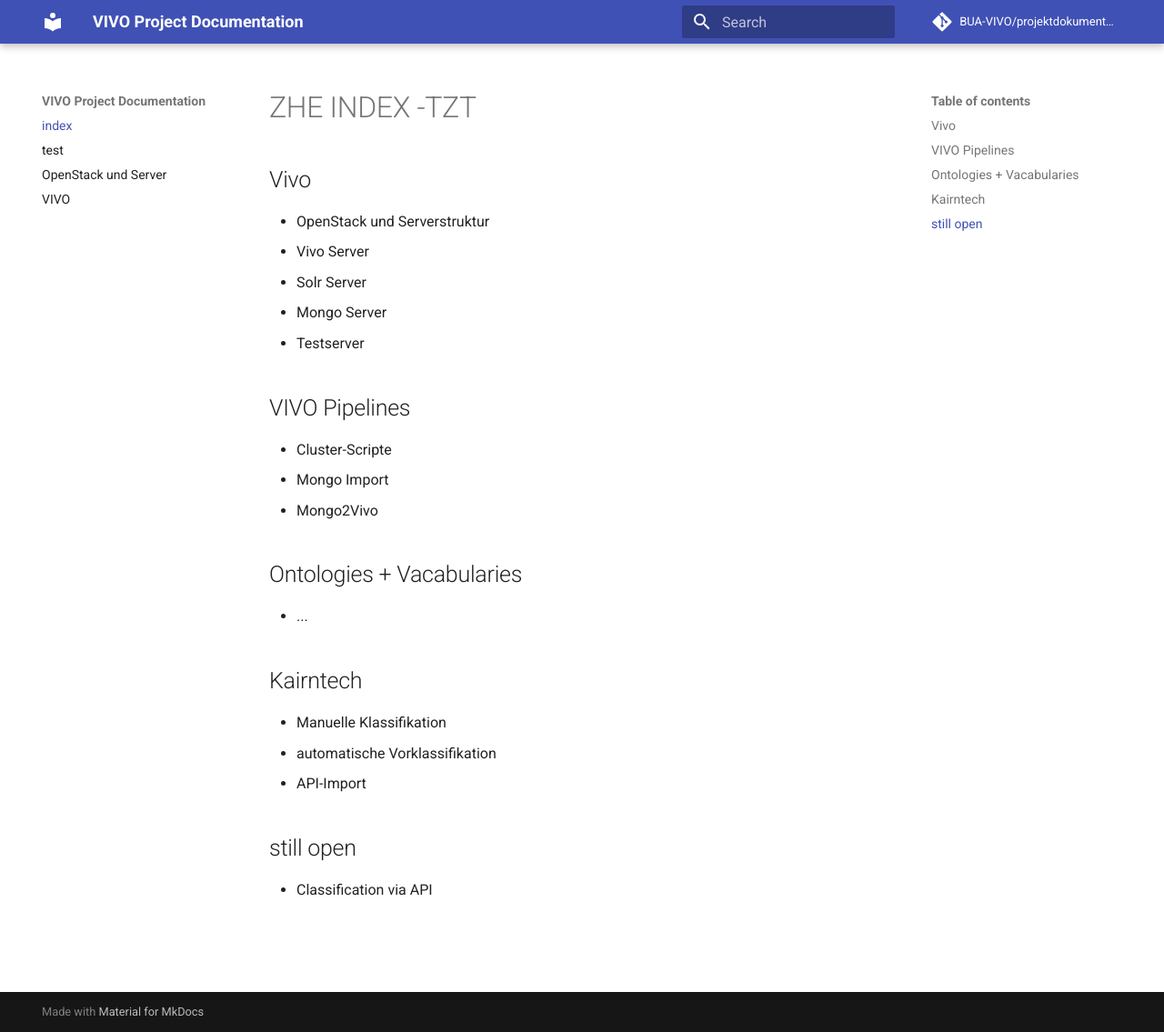
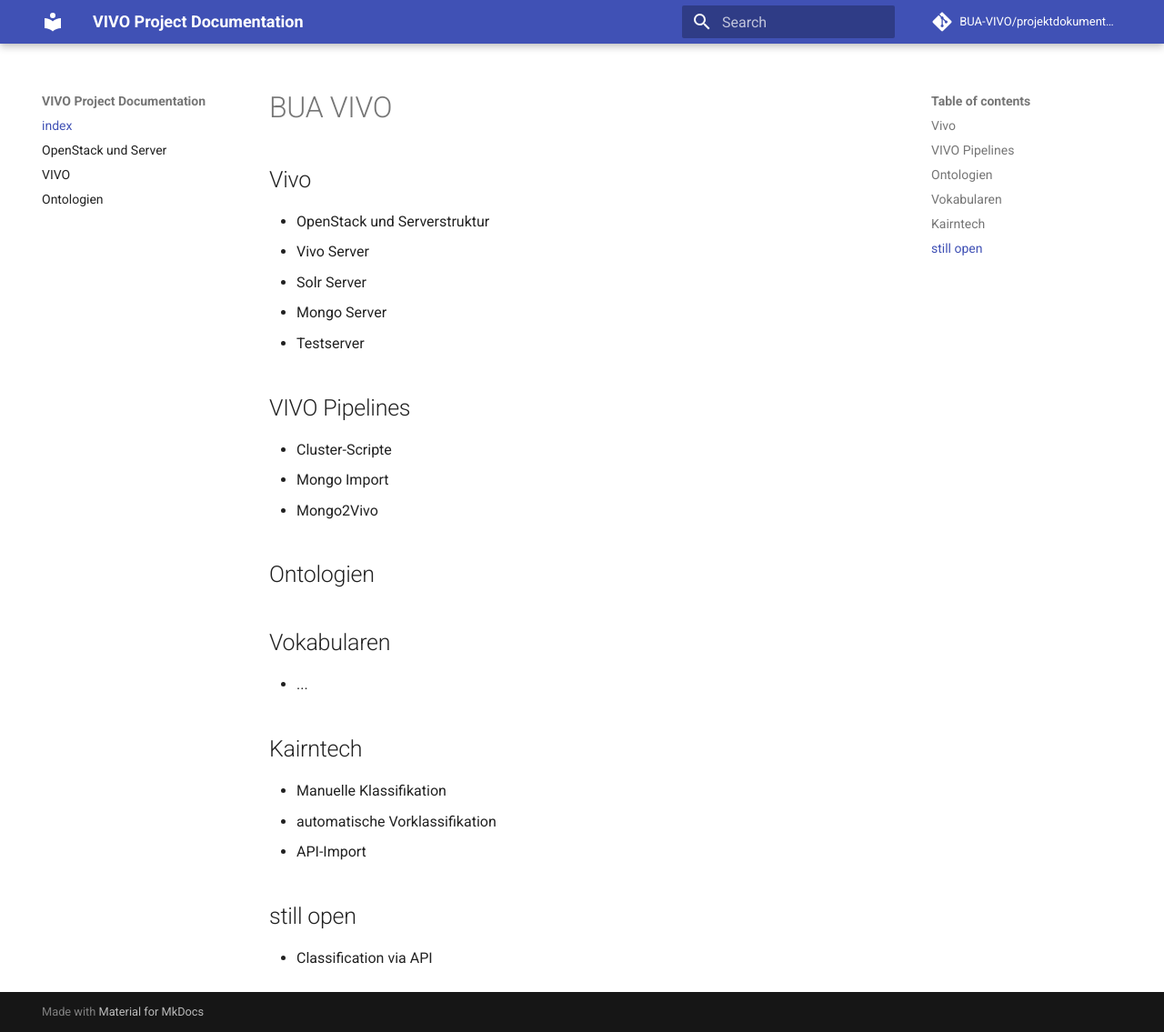
Before and after one commit to Fadalsh/projektdokumentation, an MkDocs documentation site: the page built from docs/index.md, in a window 1280 px wide and 1135 px high. Shown: the whole window at 91% size. Built offline with MkDocs 1.6.1 and Material for MkDocs 9.7.7, drawn with Linux system fonts in a browser that asks for light colours; comment, search, counter and statistics services are not loaded.

Commit message:
Adding Ontology to the navigation

```diff
--- a/docs/index.md
+++ b/docs/index.md
@@ -1,4 +1,4 @@
-# ZHE INDEX -TZT
+# BUA VIVO
 
 ## Vivo
 - OpenStack und Serverstruktur
@@ -12,7 +12,8 @@
 - Mongo Import
 - Mongo2Vivo
 
-## Ontologies + Vacabularies
+## Ontologien
+## Vokabularen
 - ...
 
 ## Kairntech
--- a/mkdocs.yaml
+++ b/mkdocs.yaml
@@ -6,8 +6,8 @@
 repo_url: https://github.com/BUA-VIVO/projektdokumentation
 nav:
   - index: index.md
-  - test: test.md
   - OpenStack und Server: OpenStackServers.md
   - VIVO: vivo.md
+  - Ontologien: ontologien.md
 theme:
   name: material
```
